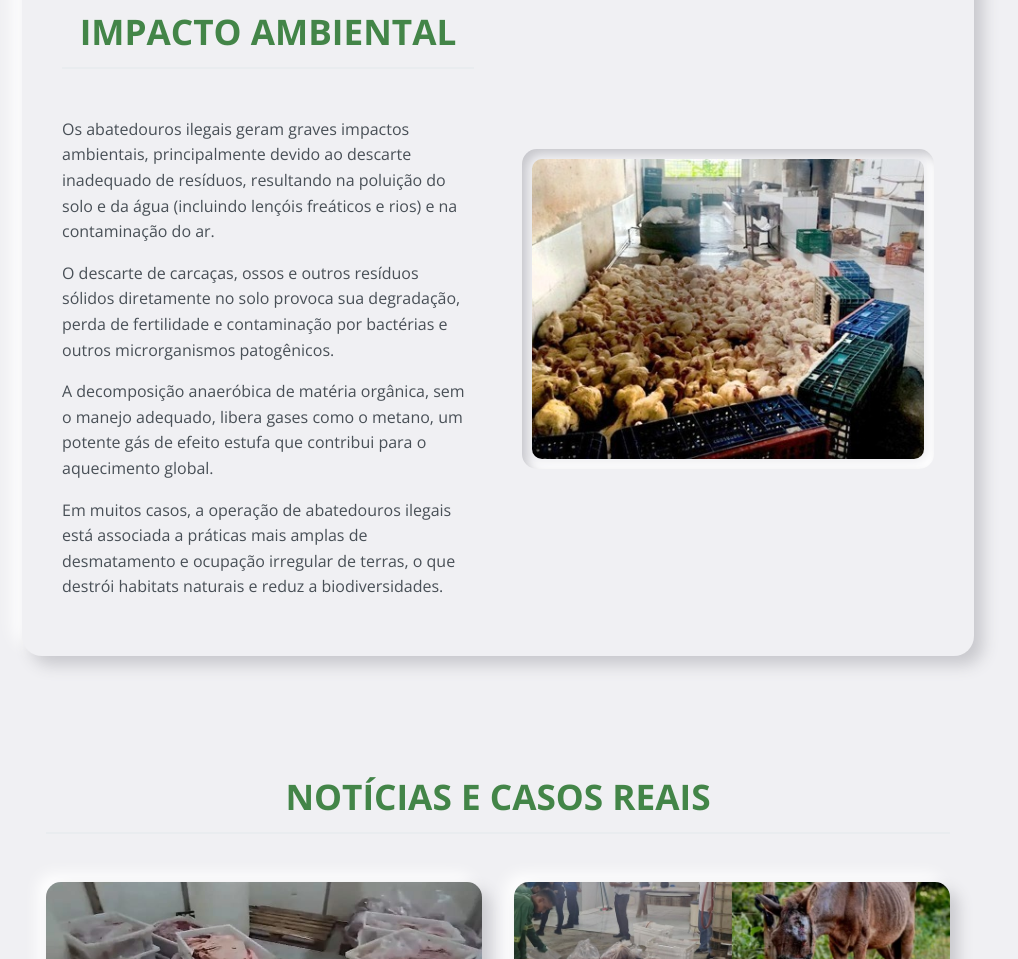
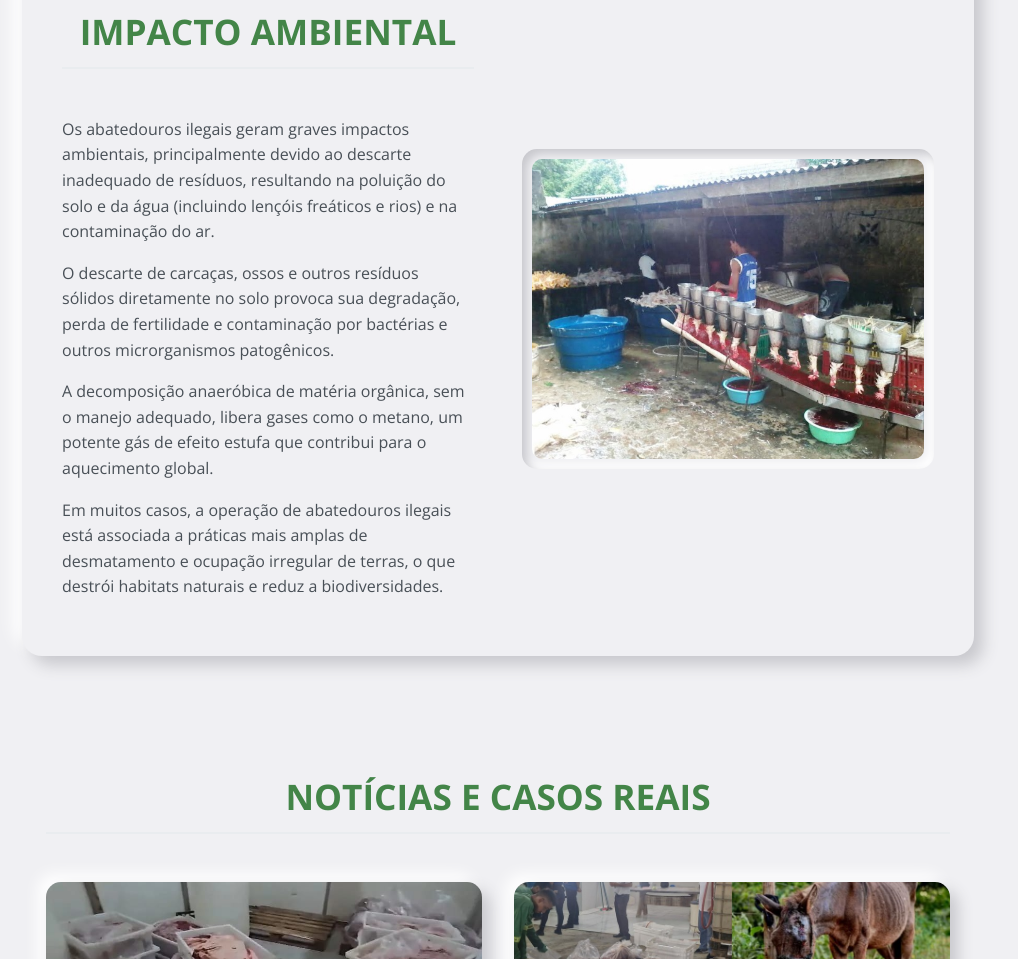
Before and after one commit to MiguelModenese/Site-Tais, a plain HTML site: page index.html in a window 1280 px wide. Shown: the part 5695-6654 px from the top of the page, without its empty margins (142-1160 px from the left). Drawn offline with nearby package versions, Linux system fonts and the light colour scheme.

Commit message:
Update index.html

```diff
--- a/index.html
+++ b/index.html
@@ -137,7 +137,7 @@
                 <p>Em muitos casos, a operação de abatedouros ilegais está associada a práticas mais amplas de desmatamento e ocupação irregular de terras, o que destrói habitats naturais e reduz a biodiversidades.</p>
             </div>
             <div class="image-content">
-                <img src="site media/imagem6.jpg" alt="Gado em um pasto extenso, visão aérea">
+                <img src="site media/imagem7.jpg" alt="Gado em um pasto extenso, visão aérea">
             </div>
         </section>
 
```
